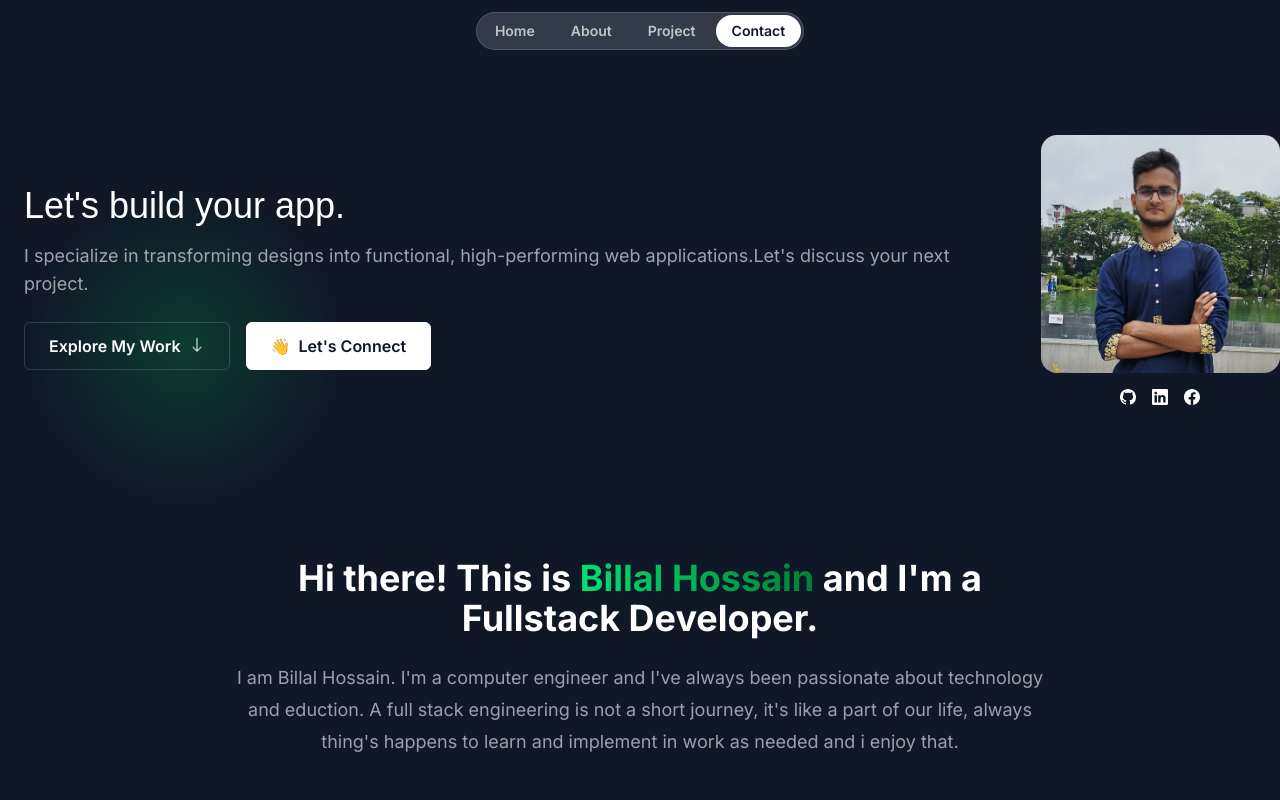
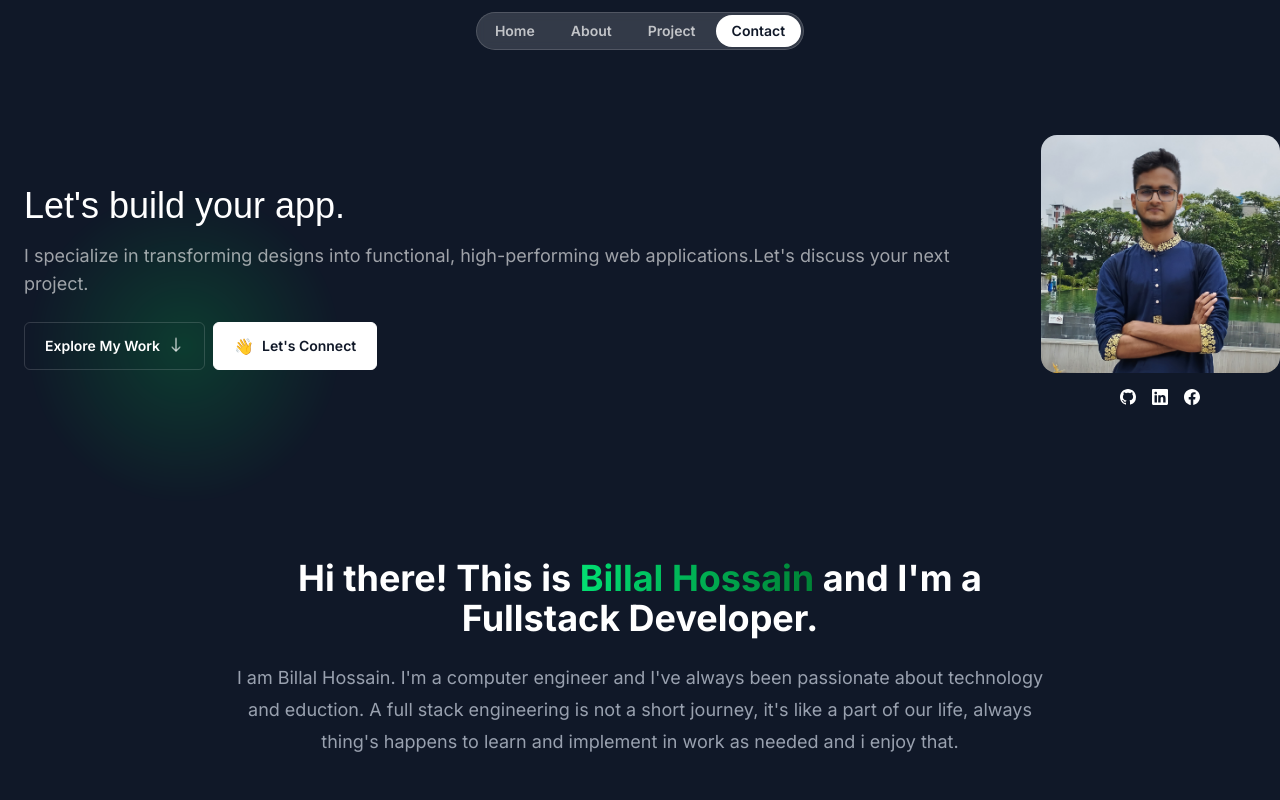
Before and after one commit to billalhossainjoy/portfolio, a Next.js app: page / in a window 1280 px wide. Shown: the top 800 px of the page. Built offline with nearby package versions, Linux system fonts and the light colour scheme; a web font is replaced by a local one.

Commit message:
update profile

```diff
--- a/src/components/index.ts
+++ b/src/components/index.ts
@@ -32,7 +32,7 @@ export const projects = [
         github: "https://github.com/billalhossainjoy/nextjs-messenger"
     },
     {
-        dateTitle: "2025",
+        dateTitle: "2024",
         title: "GQL ( GraphQL Transaction Management ).",
         desriptions: [
             "Complete MERN stack Transaction management app using GraphQL.",
--- a/src/components/pages/footer.tsx
+++ b/src/components/pages/footer.tsx
@@ -8,7 +8,7 @@ const Footer: React.FC = () => {
         <footer className={" mx-6 z-0"}>
             <div className={"container border-t border-gray-400 mx-auto flex flex-col md:flex-row justify-between h-20 items-center"}>
                 <h1 className={"text-sm md:text-lg mt-4 md:mt-0 text-gray-400"}>
-                    © 2024. All rights reserved.
+                    © 2025. All rights reserved.
                 </h1>
                 <div className={"flex gap-3 md:gap-4 lg:gap-4 flex-wrap my-2 sm:flex-nowrap sm:my-0"}>
                     {
--- a/src/components/pages/hero.tsx
+++ b/src/components/pages/hero.tsx
@@ -17,14 +17,14 @@ const Hero: React.FC = () => {
                             I specialize in transforming designs into functional, high-performing web applications.Let&apos;s discuss your next project.
                         </p>
                     </div>
-                    <div className={"flex gap-4"}>
-                        <a className={"inline-flex items-center gap-2 border border-white/15 px-6 h-12 rounded-md"} href={"#projects"}>
-                            <span className={"font-semibold "}>Explore My Work</span>
+                    <div className={"flex gap-2"}>
+                        <a className={"inline-flex items-center gap-2 border border-white/15 px-3 md:px-5 h-12 rounded-md"} href={"#projects"}>
+                            <span className={"font-semibold text-sm md:text-md"}>Explore My Work</span>
                             <BsArrowDown className={"text-white animate-bounce"} />
                         </a>
-                        <a className={"inline-flex items-center gap-2 border border-white bg-white text-gray-900 h-12 px-6 rounded-md"} href={"#contact"}>
+                        <a className={"inline-flex items-center gap-2 border border-white bg-white text-gray-900 h-12 px-3 md:px-5 rounded-md"} href={"#contact"}>
                             <span>👋</span>
-                            <span className={"font-semibold"} >Let&apos;s Connect</span>
+                            <span className={"font-semibold text-sm md:text-md"} >Let&apos;s Connect</span>
                         </a>
                     </div>
                 </div>
--- a/src/components/project.tsx
+++ b/src/components/project.tsx
@@ -44,7 +44,7 @@ const Project: React.FC<Props> = ({index, dateTitle, title, link, desriptions, i
                             }
                         </div>
                     </div>
-                    <div className={"w-1/2"}>
+                    <div className={"w-1/2 hidden lg:block"}>
                         <Image src={img} alt={"project image"} className={'rounded-lg'}/>
                     </div>
 
```
